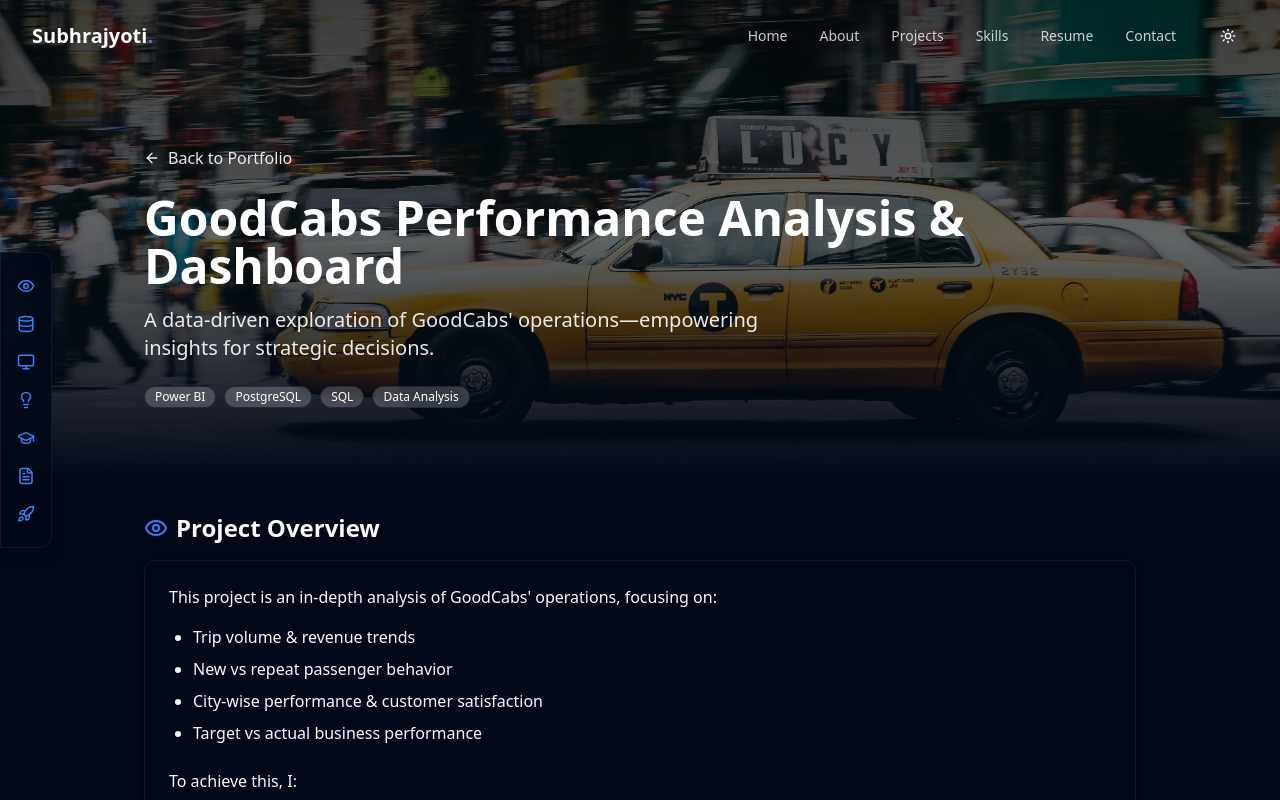
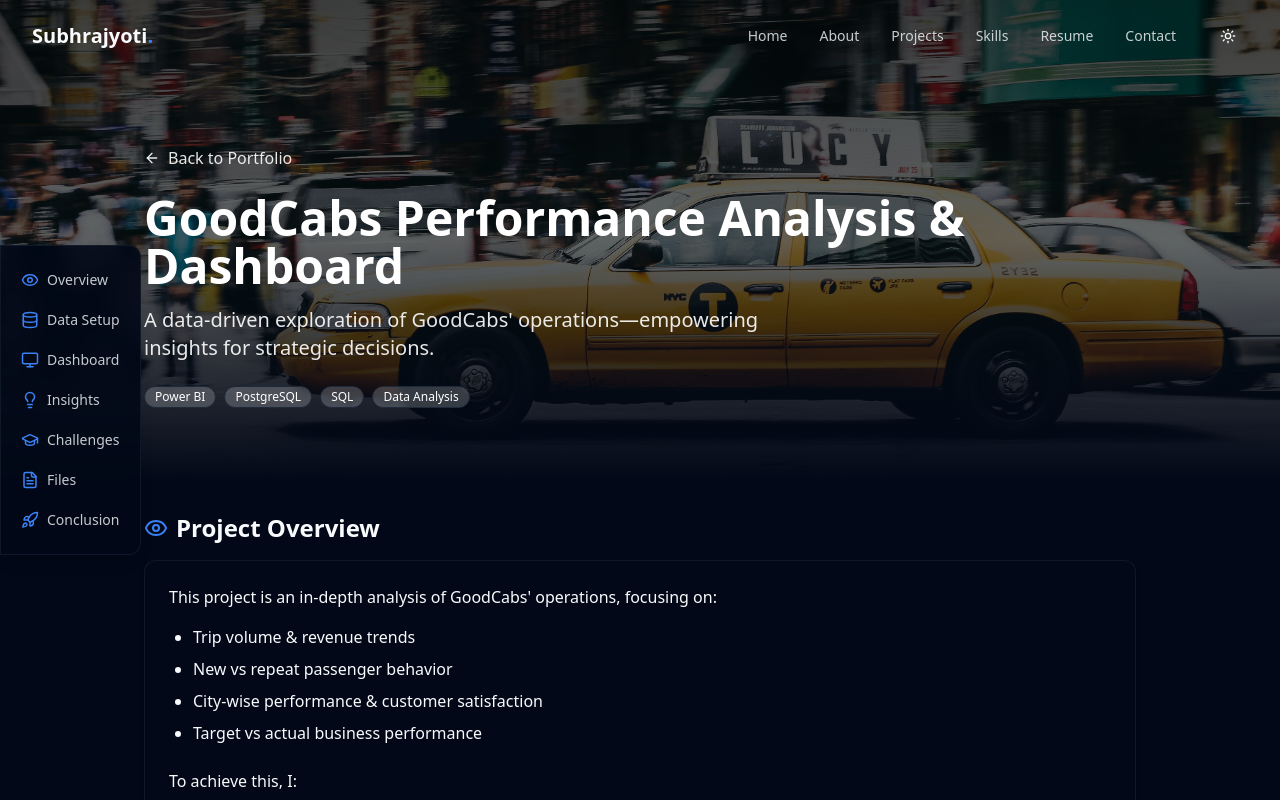
Before and after one commit to Subhrajyouti/subhrajyoti-mahanta-data-portfolio, a React (Vite) app: page /goodcabs-analysis in a window 1280 px wide. Shown: the top 800 px of the page. Built offline with nearby package versions, Linux system fonts and the light colour scheme.

Commit message:
Show label in sidebar links
Display the label text for each link in the sidebar, in addition to the icon.

```diff
--- a/src/components/GoodCabsSidebar.tsx
+++ b/src/components/GoodCabsSidebar.tsx
@@ -15,7 +15,7 @@ const GoodCabsSidebar = () => {
   return (
     <div className="fixed left-0 top-1/2 -translate-y-1/2 z-40">
       <div className="bg-background/90 backdrop-blur-md shadow-lg rounded-r-lg border border-border/50 overflow-hidden">
-        <div className="py-4 px-2">
+        <div className="py-4 px-3">
           <nav className="flex flex-col space-y-1">
             <SidebarLink href="#overview" icon={<Eye size={18} />} label="Overview" />
             <SidebarLink href="#data-setup" icon={<Database size={18} />} label="Data Setup" />
@@ -39,7 +39,7 @@ const SidebarLink = ({ href, icon, label }: { href: string; icon: React.ReactNod
       title={label}
     >
       <span className="text-primary">{icon}</span>
-      <span className="hidden group-hover:block">{label}</span>
+      <span>{label}</span>
     </a>
   );
 };
```
